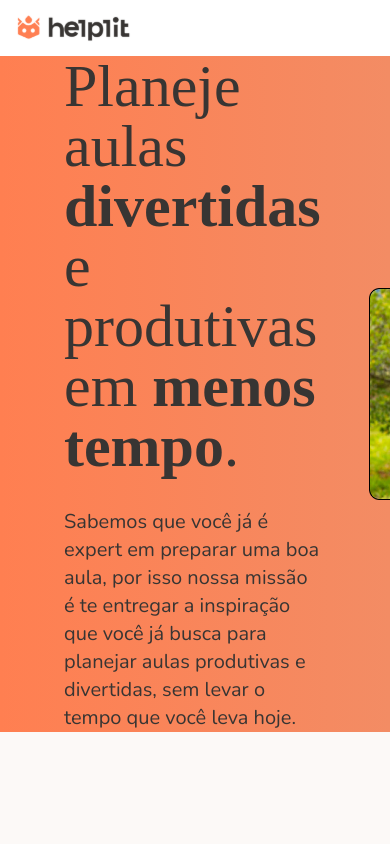
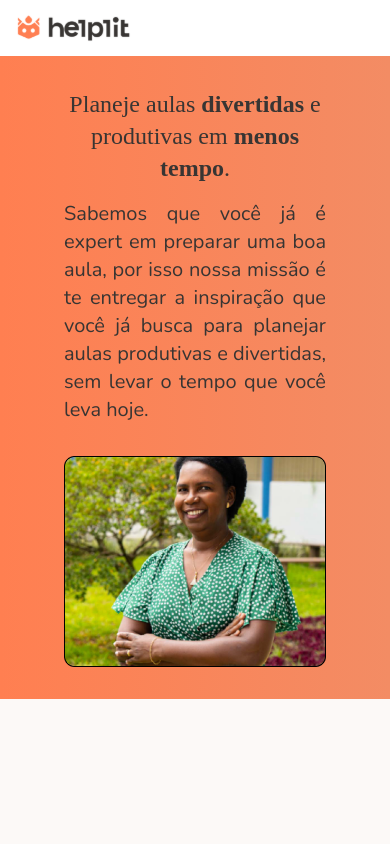
Before and after one commit to helpii/helplit.com, a React (Vite) app: page / in a window 390 px wide. Shown: the top 844 px of the page. Built offline with nearby package versions, Linux system fonts and the light colour scheme; a web font is replaced by a local one.

Commit message:
intro banner responsive

```diff
--- a/src/components/Home/index.tsx
+++ b/src/components/Home/index.tsx
@@ -12,12 +12,24 @@ export function Home() {
       <TopNavbar />
       <Section type="banner">
         <>
-          <div className="flex flex-col gap-8 mr-12 text-COAL">
-            <p className="font-TITULO text-6xl font-extralight">
+          <div
+            className="flex flex-col text-COAL
+            gap-4
+            md:gap-8 md:mr-12"
+          >
+            <p
+              className="font-TITULO font-extralight
+              text-2xl text-center
+              md:text-6xl md:text-start"
+            >
               Planeje aulas <span className="font-bold">divertidas</span> e
               produtivas em <span className="font-bold">menos tempo</span>.
             </p>
-            <p className="font-TEXTO text-xl font-extralight">
+            <p
+              className="font-TEXTO text-xl font-extralight
+              text-justify mb-8
+              md:text-start md:mb-0"
+            >
               Sabemos que <span className="font-normal">você já é expert</span>{" "}
               em preparar uma boa aula, por isso nossa missão é te entregar a{" "}
               <span className="font-normal">inspiração</span> que você já busca
@@ -25,13 +37,7 @@ export function Home() {
               <span className="font-normal">o tempo que você leva hoje</span>.
             </p>
           </div>
-          <img
-            className="my-16"
-            src="profe.png"
-            alt=""
-            width="496"
-            height="400"
-          />
+          <img className="md:py-8" src="profe.png" alt="" />
         </>
       </Section>
       <Section type="carousel">
--- a/src/components/Section/index.tsx
+++ b/src/components/Section/index.tsx
@@ -9,7 +9,7 @@ export function Section({ type, children }: Props) {
   switch (type) {
     case "banner":
       return (
-        <div className="bg-gradient-to-r from-CORAL to-[#f38c64] flex flex-row items-center justify-between w-[100%] px-16 overflow-hidden">
+        <div className="bg-gradient-to-r py-8 from-CORAL to-[#f38c64] flex flex-col sm:flex-row items-center justify-between w-[100%] px-16 overflow-hidden">
           {children}
         </div>
       );
```
Also changed, not shown: 1 other file (tests, documents, lock files or other folders).
